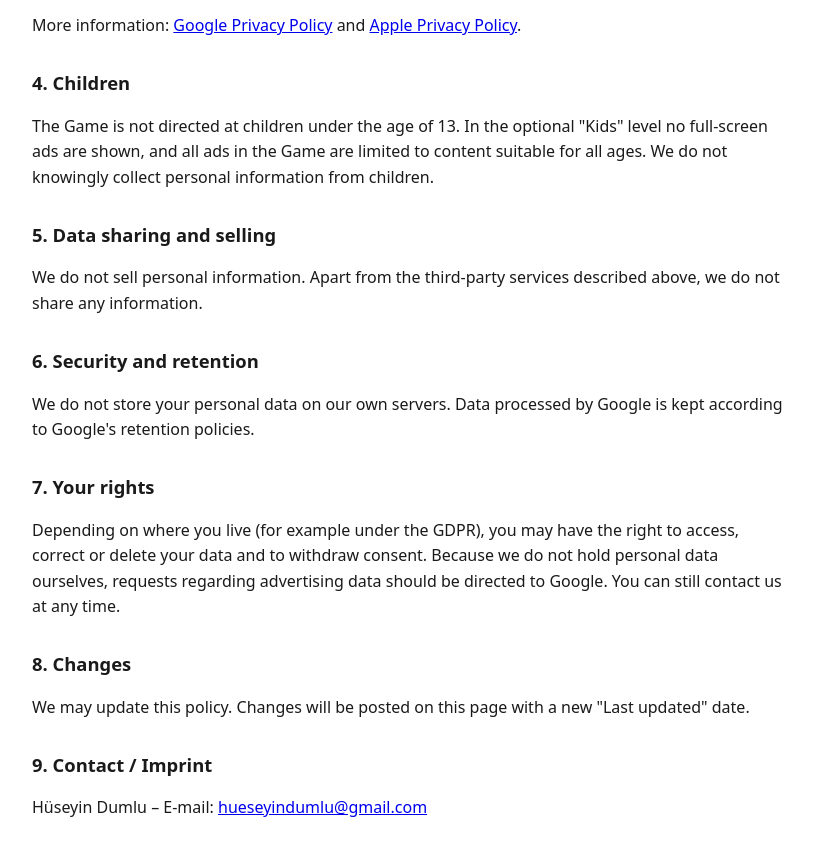
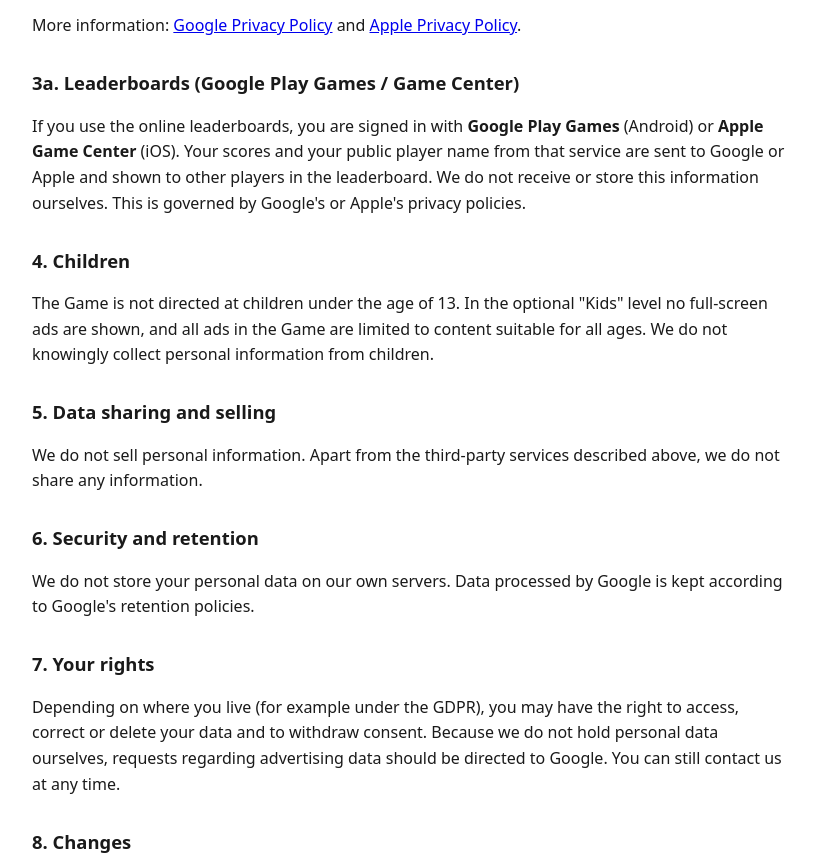
Before and after one commit to Black-34/gfe-privacy, a plain HTML site: page lumifly/index.html in a window 1280 px wide. Shown: the part 994-1859 px from the top of the page, without its empty margins (228-1041 px from the left). Drawn offline with Linux system fonts and the light colour scheme.

Commit message:
Lumi Fly: leaderboards section
Co-Authored-By: Claude Opus 5.5 <noreply@anthropic.com>
Claude-Session: https://claude.ai/code/session_01FQfdCRnaQtct3LGqnb2obB

```diff
--- a/lumifly/index.html
+++ b/lumifly/index.html
@@ -19,6 +19,9 @@
 <p>The Game offers optional in-app purchases (for example star packs, "Remove ads" and the monthly "Lumi Pass" subscription). Payments are handled entirely by <strong>Google Play</strong> (Android) or the <strong>Apple App Store</strong> (iOS). We never receive your payment details. The store only tells the Game which items you own, so they can be unlocked. Subscriptions renew automatically each month and can be cancelled at any time in your Google Play or App Store account.</p>
 <p>More information: <a href="https://policies.google.com/privacy">Google Privacy Policy</a> and <a href="https://www.apple.com/legal/privacy/">Apple Privacy Policy</a>.</p>
 
+<h2>3a. Leaderboards (Google Play Games / Game Center)</h2>
+<p>If you use the online leaderboards, you are signed in with <strong>Google Play Games</strong> (Android) or <strong>Apple Game Center</strong> (iOS). Your scores and your public player name from that service are sent to Google or Apple and shown to other players in the leaderboard. We do not receive or store this information ourselves. This is governed by Google's or Apple's privacy policies.</p>
+
 <h2>4. Children</h2>
 <p>The Game is not directed at children under the age of 13. In the optional "Kids" level no full-screen ads are shown, and all ads in the Game are limited to content suitable for all ages. We do not knowingly collect personal information from children.</p>
 
```
